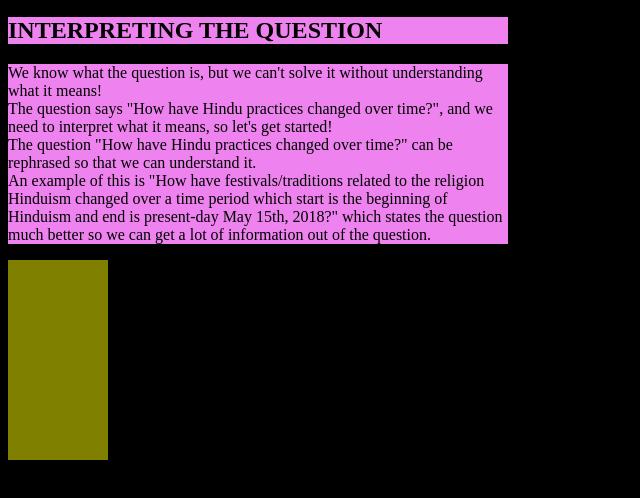
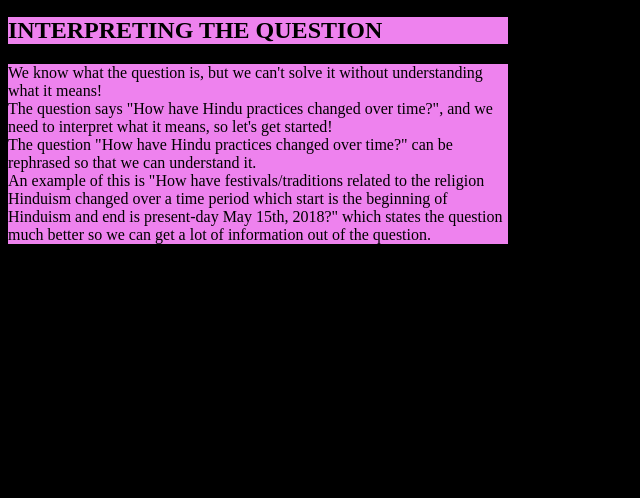
Before and after one commit to GapProject/GapProject.github.io, a plain HTML site: page index.html in a window 1280 px wide. Shown: the part 156-654 px from the top of the page, without its empty margins (0-640 px from the left). Drawn offline with Linux system fonts and the light colour scheme.

Commit message:
Update index.html

```diff
--- a/index.html
+++ b/index.html
@@ -10,9 +10,6 @@
         width: 500px;
         background-color: rgb(238, 130, 238);
       }
-      #canvasone{
-        background-color: rgba(255, 255, 0, 0.5)
-      }
     </style>
   </head>
   <body>
@@ -22,7 +19,5 @@
     <h2 class = "centeredtext">INTERPRETING THE QUESTION</h2>
     <p class = "centeredtext">We know what the question is, but we can't solve it without understanding what it means!<br>The question says "How have Hindu practices changed over time?", and we need to interpret what it means, so let's get started!<br>The question "How have Hindu practices changed over time?" can be rephrased so that we can understand it.<br>An example of this is "How have festivals/traditions related to the religion Hinduism changed over a time period which start is the beginning of Hinduism and end is present-day May 15th, 2018?" which states the question much better so we can get a lot of information out of the question.</p>
     </div>
-    <canvas width = "100" height = "200" id = "canvasone">
-    </canvas>
   </body>
 </html>
```
